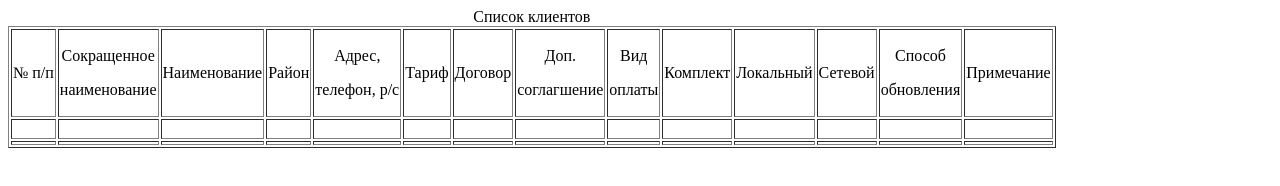
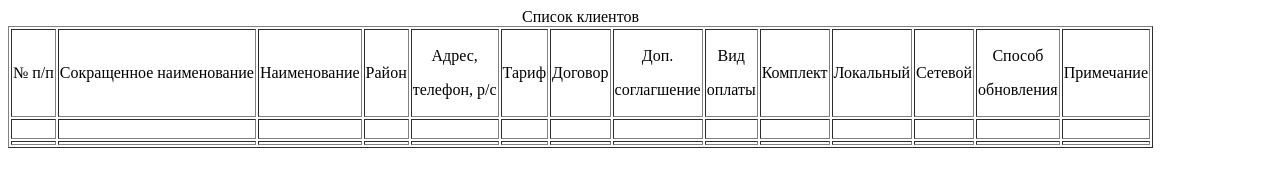
Before and after one commit to AlexDovgul/Clients, a plain HTML site: page WebContent/Clients.html in a window 1280 px wide. Drawn offline with Linux system fonts and the light colour scheme.

Commit message:
це ано

```diff
--- a/WebContent/Clients.html
+++ b/WebContent/Clients.html
@@ -11,8 +11,7 @@
                 <tr align="center" valign="middle">
                     <td>№ п/п</td>
                     <td>
-                        <p>Сокращенное</p>
-                        <p>наименование</p>
+                        <p>Сокращенное наименование</p>
                     </td>
                     <td>Наименование</td>
                     <td>Район</td>
```
